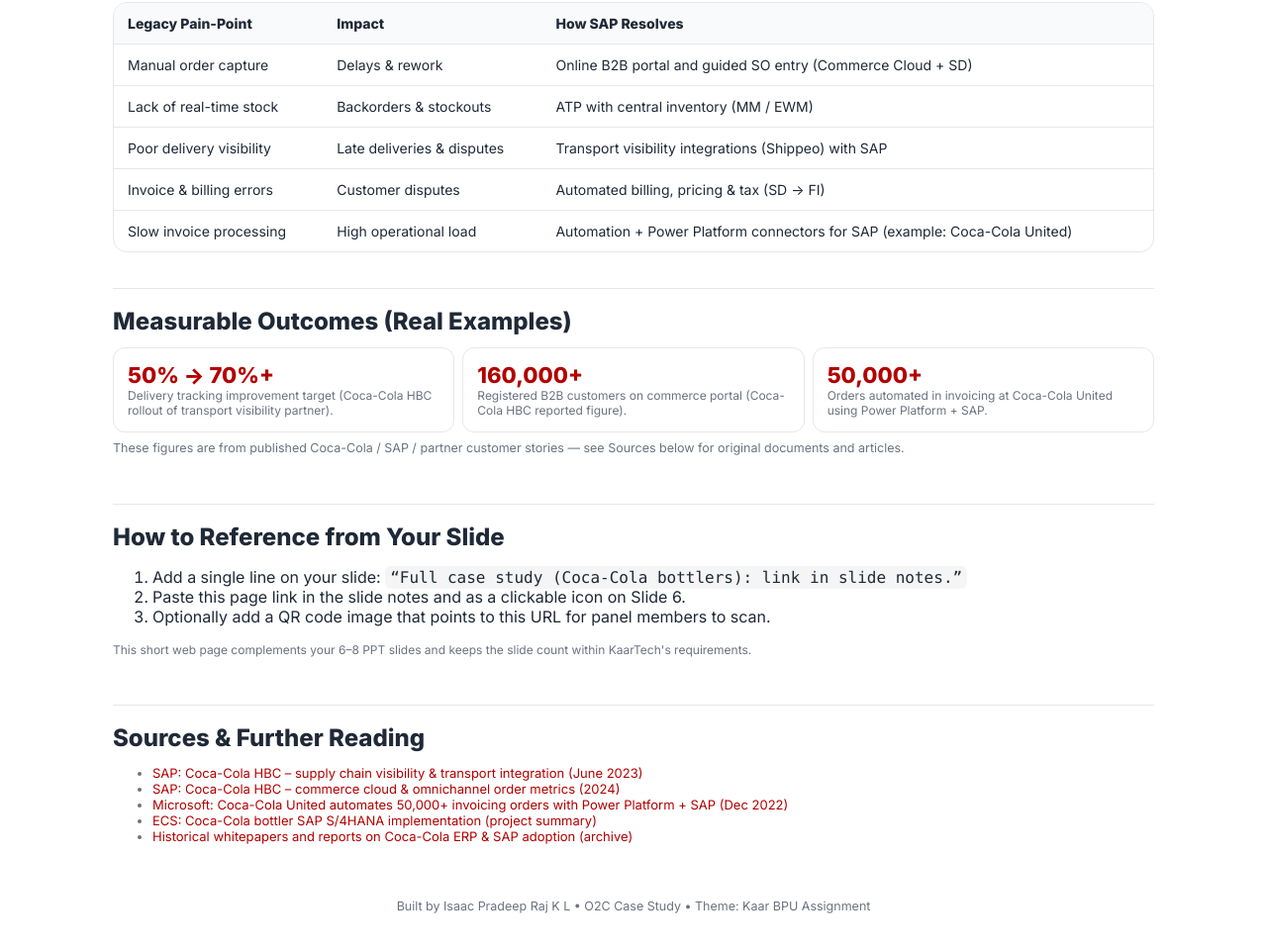
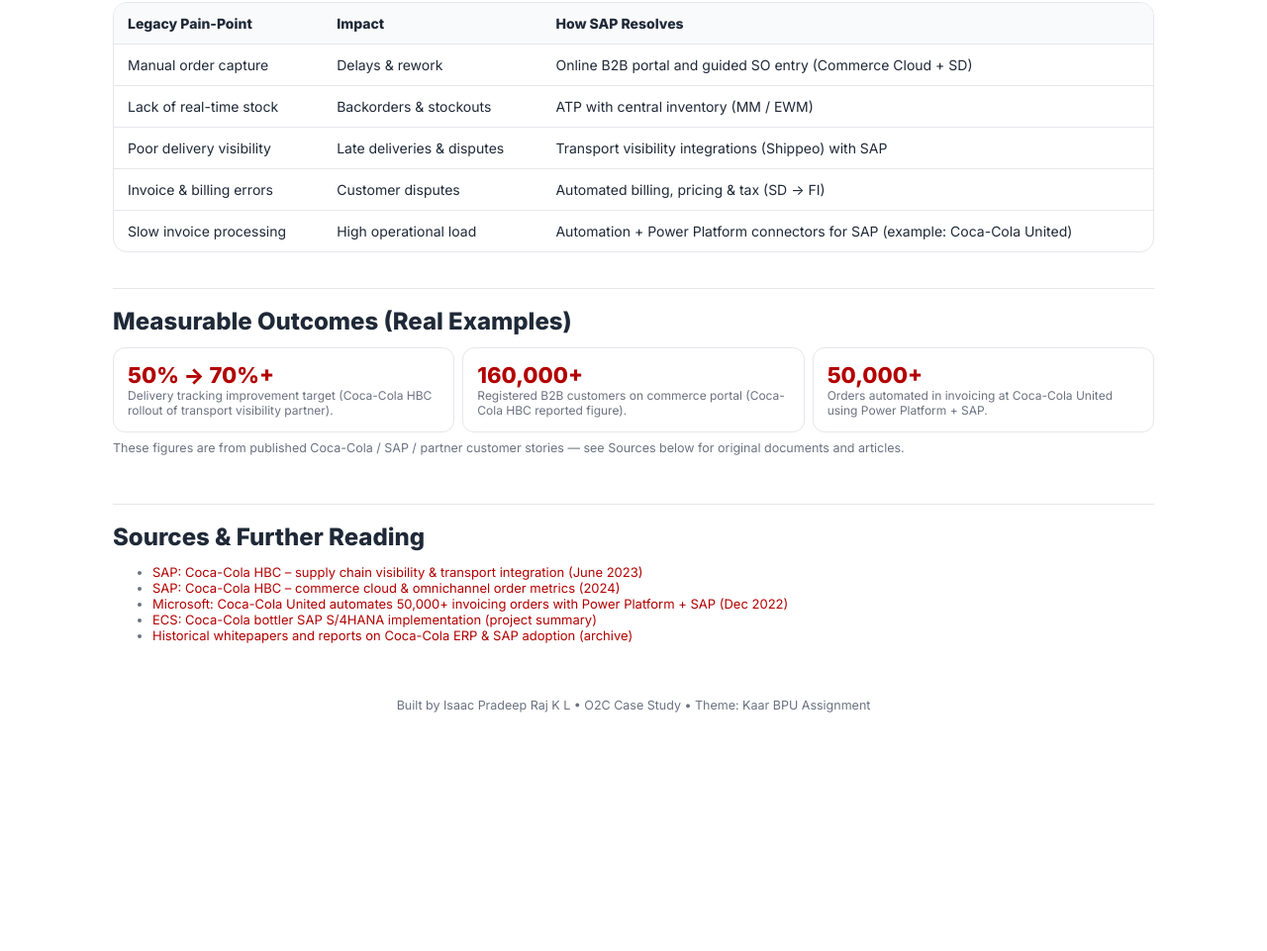
Before and after one commit to Isaac-Pradeep-Raj/Kaartech_CaseStudy, a plain HTML site: page index.html in a window 1280 px wide. Shown: the part 1514-2475 px from the top of the page at 99% size. After the commit the page ends 2282 px from the top, so only its background shows below. Drawn offline with Linux system fonts and the light colour scheme.

Commit message:
Update index.html

```diff
--- a/index.html
+++ b/index.html
@@ -188,15 +188,7 @@
     <p class="note" style="margin-top:8px">These figures are from published Coca-Cola / SAP / partner customer stories — see Sources below for original documents and articles.</p>
   </section>
 
-  <section class="section">
-    <h2>How to Reference from Your Slide</h2>
-    <ol>
-      <li>Add a single line on your slide: <code>“Full case study (Coca-Cola bottlers): link in slide notes.”</code></li>
-      <li>Paste this page link in the slide notes and as a clickable icon on Slide 6.</li>
-      <li>Optionally add a QR code image that points to this URL for panel members to scan.</li>
-    </ol>
-    <p class="small">This short web page complements your 6–8 PPT slides and keeps the slide count within KaarTech's requirements.</p>
-  </section>
+
 
   <section class="section">
     <h2>Sources & Further Reading</h2>
```
